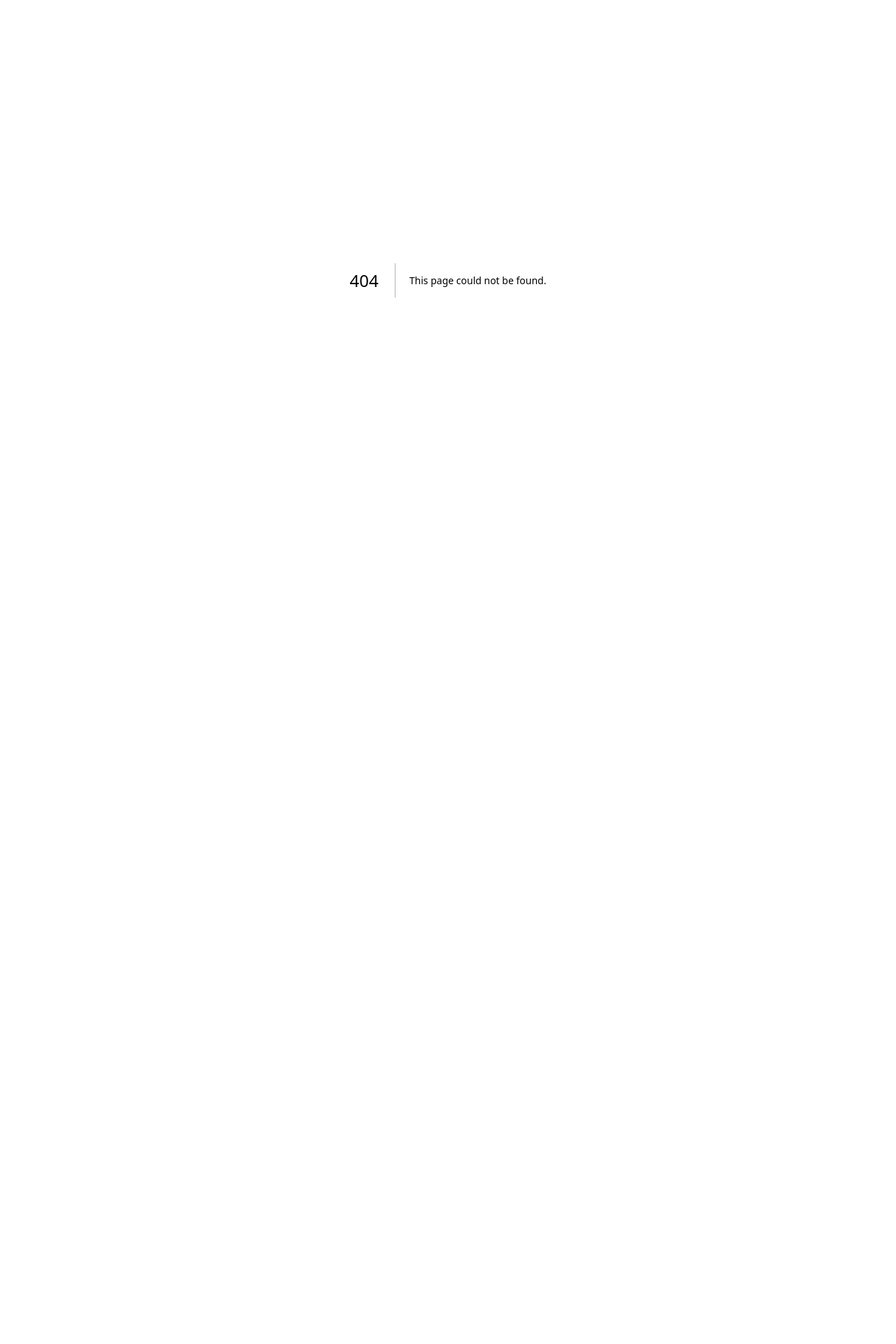
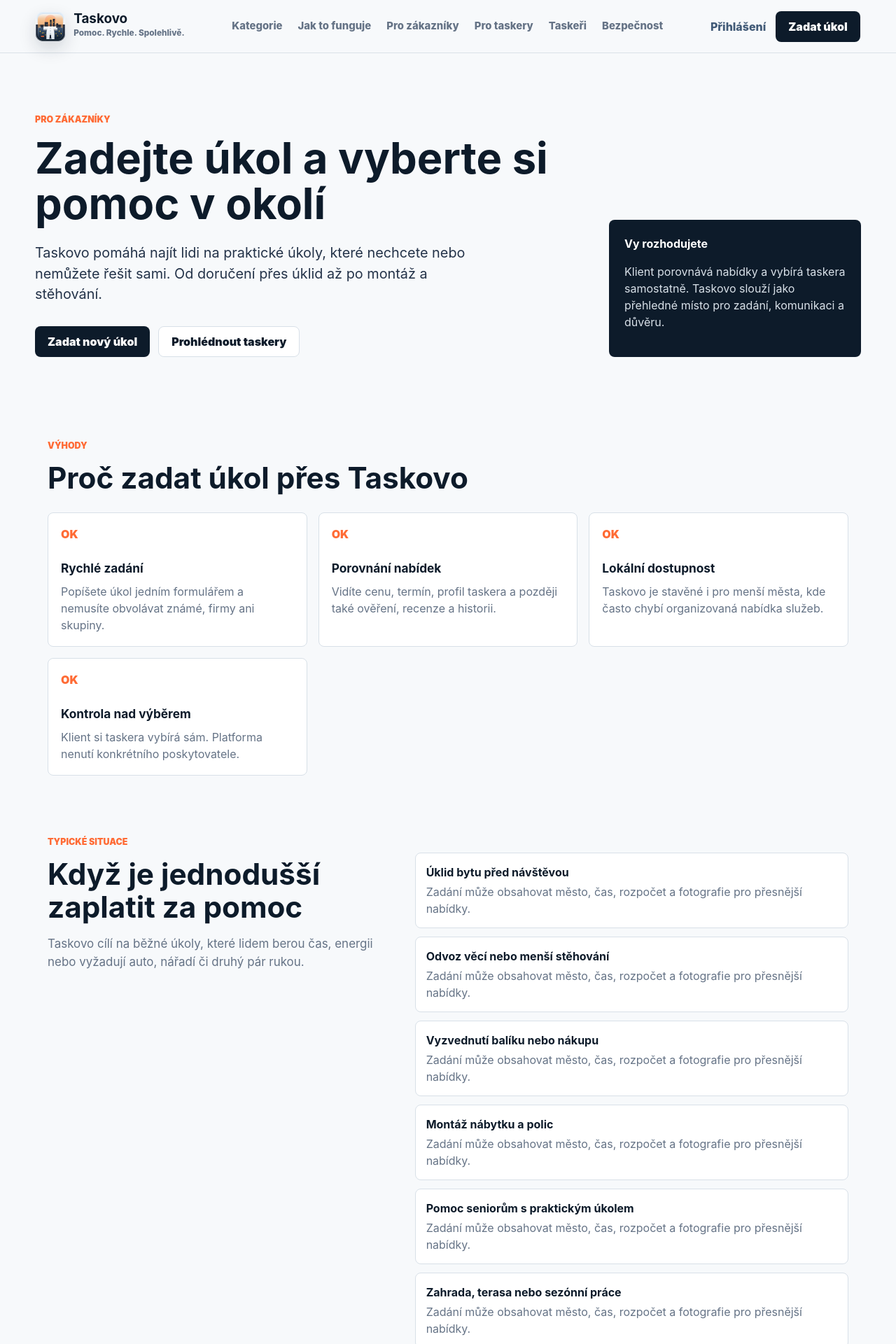
Before and after one commit to kaziodimm/taskovo-app, a Next.js app: page /pro-zakazniky in a window 1280 px wide. Before the commit this address had no page. Shown: the top 1920 px of the page at 70% size. Before the commit the page ends 800 px from the top, so only its background shows below. Built offline with nearby package versions, Linux system fonts and the light colour scheme; no server answers.

Commit message:
Add customer page

```diff
--- /dev/null
+++ b/app/pro-zakazniky/page.tsx
@@ -0,0 +1,59 @@
+import { CategoryCard } from "@/components/CategoryCard";
+import { Footer } from "@/components/Footer";
+import { Header } from "@/components/Header";
+import { marketplaceCategories } from "@/lib/marketplace-data";
+
+const benefits = [
+  ["Rychlé zadání", "Popíšete úkol jedním formulářem a nemusíte obvolávat známé, firmy ani skupiny."],
+  ["Porovnání nabídek", "Vidíte cenu, termín, profil taskera a později také ověření, recenze a historii."],
+  ["Lokální dostupnost", "Taskovo je stavěné i pro menší města, kde často chybí organizovaná nabídka služeb."],
+  ["Kontrola nad výběrem", "Klient si taskera vybírá sám. Platforma nenutí konkrétního poskytovatele."],
+];
+
+const useCases = ["Úklid bytu před návštěvou", "Odvoz věcí nebo menší stěhování", "Vyzvednutí balíku nebo nákupu", "Montáž nábytku a polic", "Pomoc seniorům s praktickým úkolem", "Zahrada, terasa nebo sezónní práce"];
+
+export default function CustomersPage() {
+  return (
+    <>
+      <Header />
+      <main className="page-shell">
+        <section className="page-hero">
+          <div>
+            <p className="kicker">Pro zákazníky</p>
+            <h1 className="page-title">Zadejte úkol a vyberte si pomoc v okolí</h1>
+            <p className="hero-lead">Taskovo pomáhá najít lidi na praktické úkoly, které nechcete nebo nemůžete řešit sami. Od doručení přes úklid až po montáž a stěhování.</p>
+            <div className="hero-actions"><a className="button primary" href="/zadat-ukol">Zadat nový úkol</a><a className="button secondary" href="/poskytovatele">Prohlédnout taskery</a></div>
+          </div>
+          <div className="page-hero-card">
+            <strong>Vy rozhodujete</strong>
+            <p>Klient porovnává nabídky a vybírá taskera samostatně. Taskovo slouží jako přehledné místo pro zadání, komunikaci a důvěru.</p>
+          </div>
+        </section>
+
+        <section className="section">
+          <div className="section-heading-row"><div><p className="kicker">Výhody</p><h2>Proč zadat úkol přes Taskovo</h2></div></div>
+          <div className="trust-grid">
+            {benefits.map(([title, text]) => <article key={title}><span className="trust-icon">OK</span><h3>{title}</h3><p>{text}</p></article>)}
+          </div>
+        </section>
+
+        <section className="section split">
+          <div className="section-title">
+            <p className="kicker">Typické situace</p>
+            <h2>Když je jednodušší zaplatit za pomoc</h2>
+            <p>Taskovo cílí na běžné úkoly, které lidem berou čas, energii nebo vyžadují auto, nářadí či druhý pár rukou.</p>
+          </div>
+          <div className="feature-list">
+            {useCases.map((useCase) => <div key={useCase}><strong>{useCase}</strong><span>Zadání může obsahovat město, čas, rozpočet a fotografie pro přesnější nabídky.</span></div>)}
+          </div>
+        </section>
+
+        <section className="section">
+          <div className="section-heading-row"><div><p className="kicker">Kategorie</p><h2>Nejčastější služby</h2></div><a className="button secondary" href="/kategorie">Všechny kategorie</a></div>
+          <div className="category-grid">{marketplaceCategories.slice(0, 3).map((category) => <CategoryCard key={category.slug} category={category} />)}</div>
+        </section>
+      </main>
+      <Footer />
+    </>
+  );
+}
```
